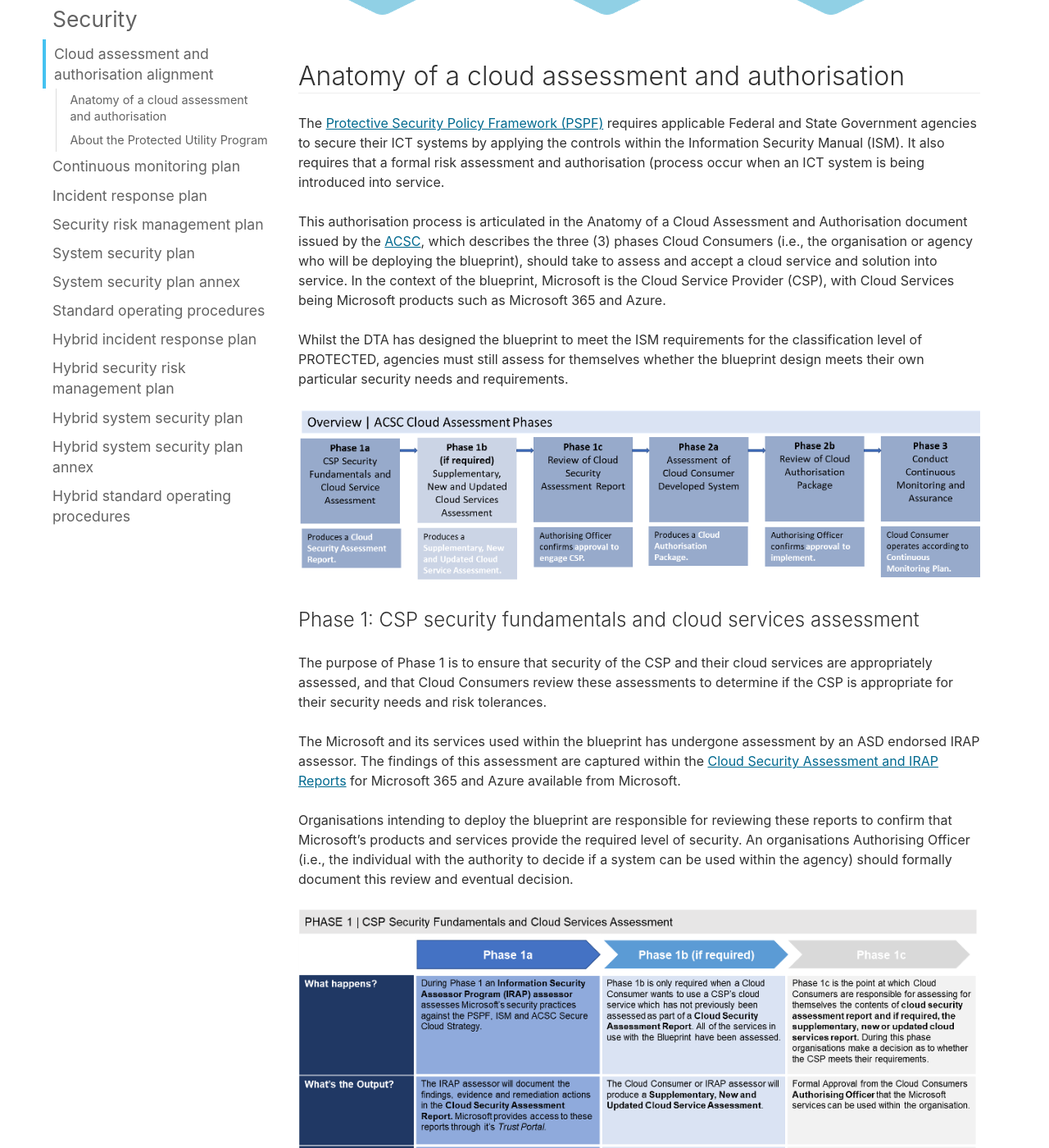
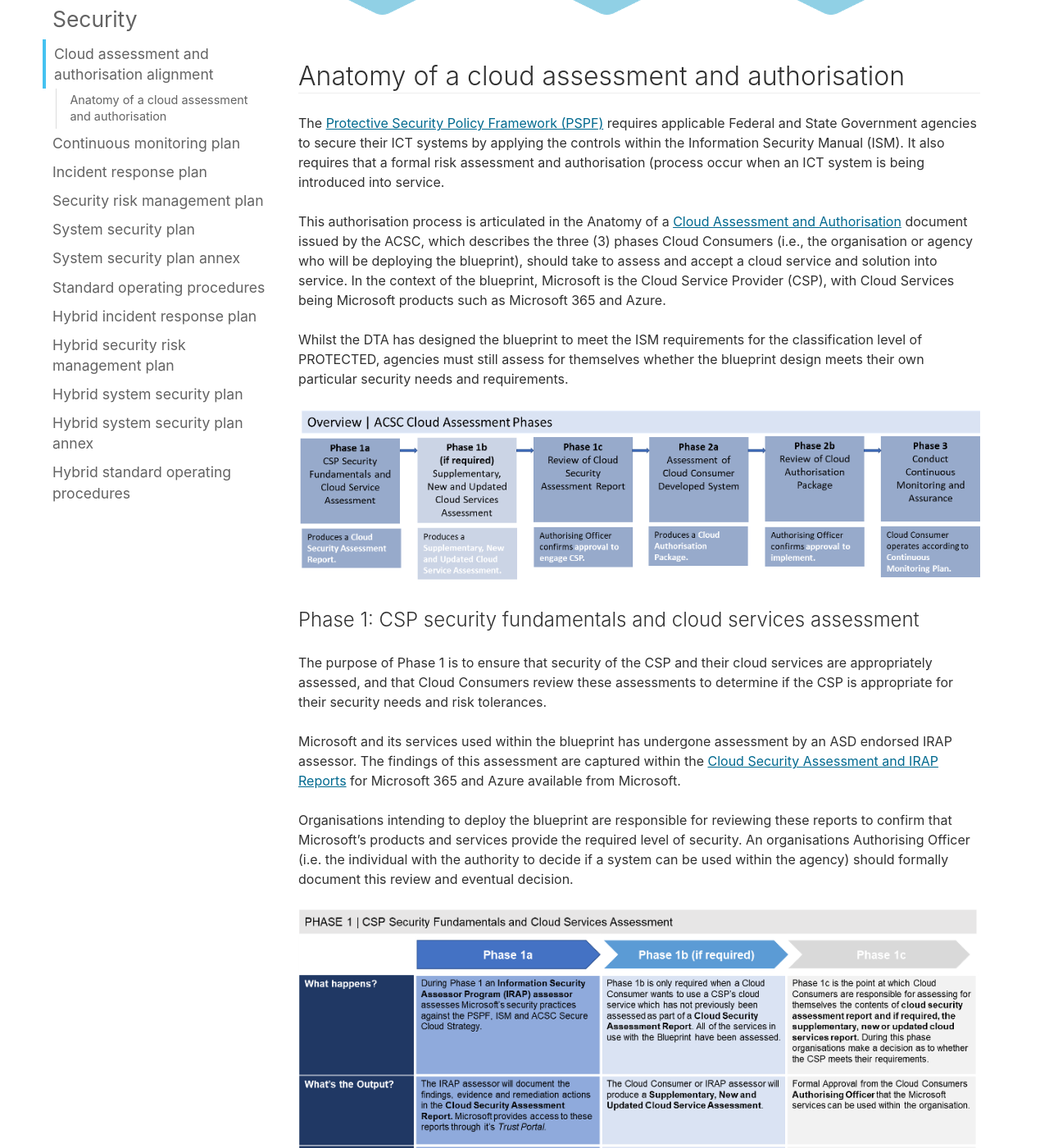
Before and after one commit to ASD-Blueprint/desktop.gov.au, a Jekyll site: the page built from blueprint/security/cloud-assessment-and-authorisation-alignment.md, in a window 1280 px wide and 1400 px high, scrolled down 997 px. Shown: the whole window at 82% size. Built offline with Jekyll 4.4.1, drawn with Linux system fonts in a browser that asks for light colours; comment, search, counter and statistics services are not loaded; some of the changed text lies outside the part shown.

Commit message:
Content QA on cloud assessment and authorisation alignment

```diff
--- a/blueprint/security/cloud-assessment-and-authorisation-alignment.md
+++ b/blueprint/security/cloud-assessment-and-authorisation-alignment.md
@@ -17,7 +17,7 @@
 
 The [Protective Security Policy Framework (PSPF)](https://www.protectivesecurity.gov.au/information/robust-ict-systems/Pages/default.aspx) requires applicable Federal and State Government agencies to secure their ICT systems by applying the controls within the Information Security Manual (ISM). It also requires that a formal risk assessment and authorisation (process occur when an ICT system is being introduced into service.
 
-This authorisation process is articulated in the Anatomy of a Cloud Assessment and Authorisation document issued by the [ACSC](https://www.cyber.gov.au/acsc/view-all-content/publications/anatomy-cloud-assessment-and-authorisation), which describes the three (3) phases Cloud Consumers (i.e., the organisation or agency who will be deploying the blueprint), should take to assess and accept a cloud service and solution into service. In the context of the blueprint, Microsoft is the Cloud Service Provider (CSP), with Cloud Services being Microsoft products such as Microsoft 365 and Azure.
+This authorisation process is articulated in the Anatomy of a [Cloud Assessment and Authorisation](https://www.cyber.gov.au/acsc/view-all-content/publications/anatomy-cloud-assessment-and-authorisation) document issued by the ACSC, which describes the three (3) phases Cloud Consumers (i.e., the organisation or agency who will be deploying the blueprint), should take to assess and accept a cloud service and solution into service. In the context of the blueprint, Microsoft is the Cloud Service Provider (CSP), with Cloud Services being Microsoft products such as Microsoft 365 and Azure.
 
 Whilst the DTA has designed the blueprint to meet the ISM requirements for the classification level of PROTECTED, agencies must still assess for themselves whether the blueprint design meets their own particular security needs and requirements.
 
@@ -27,9 +27,9 @@
 
 The purpose of Phase 1 is to ensure that security of the CSP and their cloud services are appropriately assessed, and that Cloud Consumers review these assessments to determine if the CSP is appropriate for their security needs and risk tolerances.
 
-The Microsoft and its services used within the blueprint has undergone assessment by an ASD endorsed IRAP assessor. The findings of this assessment are captured within the [Cloud Security Assessment and IRAP Reports](https://servicetrust.microsoft.com/ViewPage/Australia) for Microsoft 365 and Azure available from Microsoft.
+Microsoft and its services used within the blueprint has undergone assessment by an ASD endorsed IRAP assessor. The findings of this assessment are captured within the [Cloud Security Assessment and IRAP Reports](https://servicetrust.microsoft.com/ViewPage/Australia) for Microsoft 365 and Azure available from Microsoft.
 
-Organisations intending to deploy the blueprint are responsible for reviewing these reports to confirm that Microsoft's products and services provide the required level of security. An organisations Authorising Officer (i.e., the individual with the authority to decide if a system can be used within the agency) should formally document this review and eventual decision.
+Organisations intending to deploy the blueprint are responsible for reviewing these reports to confirm that Microsoft's products and services provide the required level of security. An organisations Authorising Officer (i.e. the individual with the authority to decide if a system can be used within the agency) should formally document this review and eventual decision.
 
 ![Figure 3: Phase 1 - Overview of CSP Security Fundamentals and Cloud Service Assessment](/assets/images/security/cca-phase1.png)
 
@@ -43,7 +43,7 @@
 
 * The Microsoft cloud security assessment reports;
 * Any supplementary, new or updated cloud services report (if required); and
-* Cloud systems assessments and other documentation developed for the Agency's implementation of the blueprint.
+* Cloud systems assessments and other documentation developed for the agency's implementation of the blueprint.
 
 The conclusion of Phase 2 is formal approval by the Authorising Officer or their delegate, to operate the system that has been built using the blueprint.
 
@@ -53,27 +53,13 @@
 
 Continuous monitoring provides ongoing situational awareness of evolving information security risks, vulnerabilities, threats, security controls and incidents to provide assessment and assurance of the Cloud Consumer's cloud security posture. This is a responsibility shared between the CSP and cloud consumer.
 
-The blueprint assumes that organisation using it will take on the following responsibilities, including:
+The blueprint assumes that organisations using it will take on the following responsibilities, including:
 
 * Performing assurance over any changes that could impact the cloud consumer's systems and data to evaluate any additional or changed risks;
 * Processing of Microsoft security advisories and how they relate to the ongoing authorisation processes;
 * Monitoring of organisation systems and data for indicators of compromise; and
-* Re-evaluating and accepting the cloud service when needed
+* Re-evaluating and accepting the cloud service when needed.
 
-The blueprint provides an example Continuous Monitoring Plan, which contains guidance on how organisations can approach conducting continuous monitoring in partnership with Microsoft. It details a number of technology options embedded within the blueprint design that may help facilitate ongoing monitoring.
+The blueprint provides an example [Continuous Monitoring Plan](/blueprint/security/continuous-monitoring-plan.html), which contains guidance on how organisations can approach conducting continuous monitoring in partnership with Microsoft. It details a number of technology options embedded within the blueprint design that may help facilitate ongoing monitoring.
 
 ![Figure 5: Phase 3 - Overview of Continuous Monitoring and Assurance](/assets/images/security/cca-phase3.png)
-
-## About the Protected Utility Program
-
-The DTA's Protected Utility Program (the Program) is designed to supplement ACSC's guidance on the construction and operation of secure computer systems. The Program aims to provide agencies with clear and simple advice to enable transition to cloud-based capabilities, and, to deliver a consistent approach for collaboration and business operations.
-
-As part of the Program, the DTA has developed the blueprint. The blueprint provides a toolkit which can be used by agencies who require modern and secure cloud-based capabilities up to the PROTECTED level.
-
-The blueprint ultimately assists Government agencies to achieve the following key objectives:
-
-* Standardise how Government agencies operate their desktop environments;
-* Improve collaboration within and across agencies; and
-* Help achieve a cyber security uplift across government.
-
-The blueprint should be considered in combination with the ACSC's Cloud Security Guidance. The blueprint is specific to Microsoft 365 and Azure products and includes proposed design and configuration instruction for these services. The blueprint also includes supplementary documentation which can be leveraged to support design and acceptance into service activities.
```
